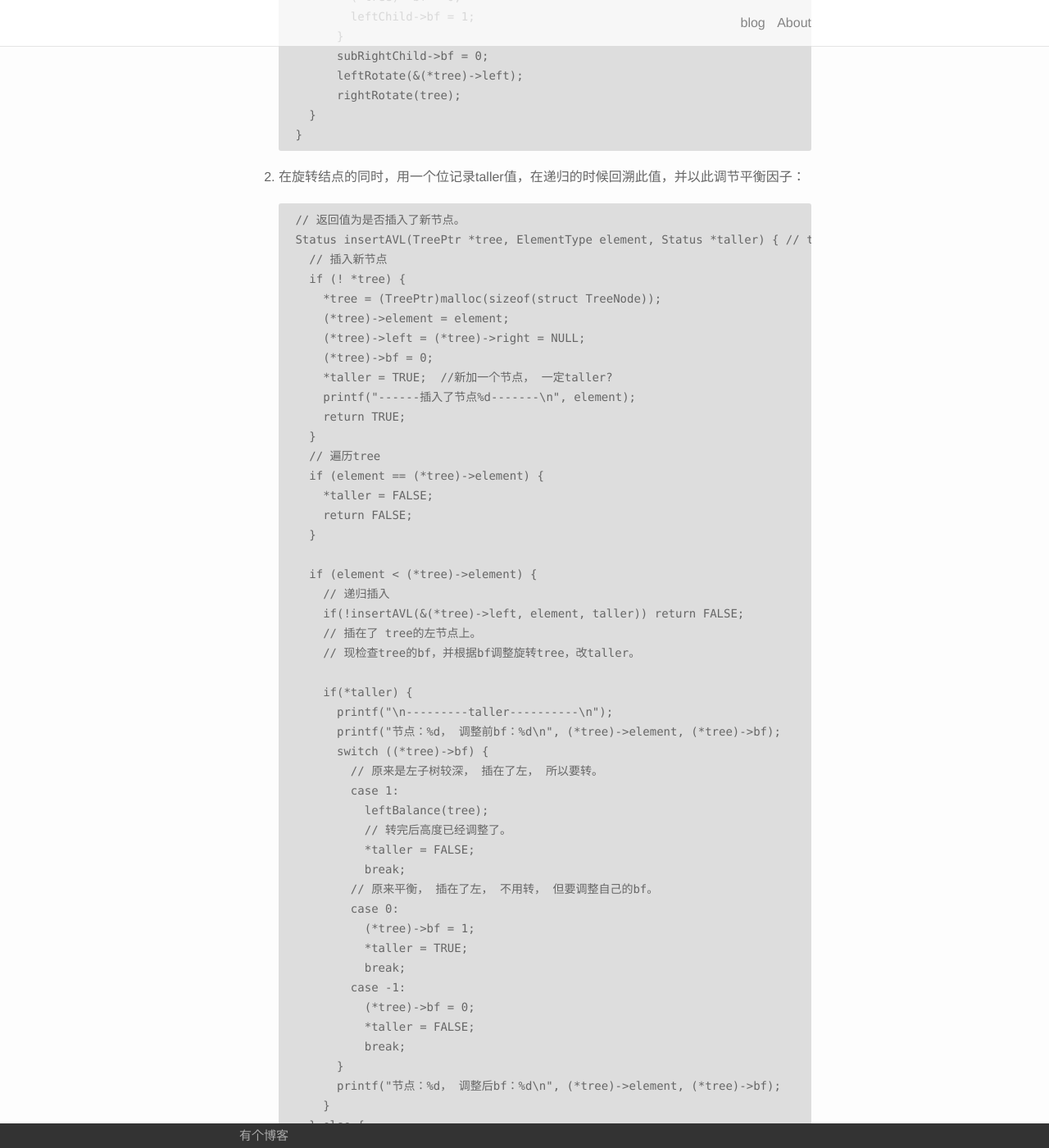
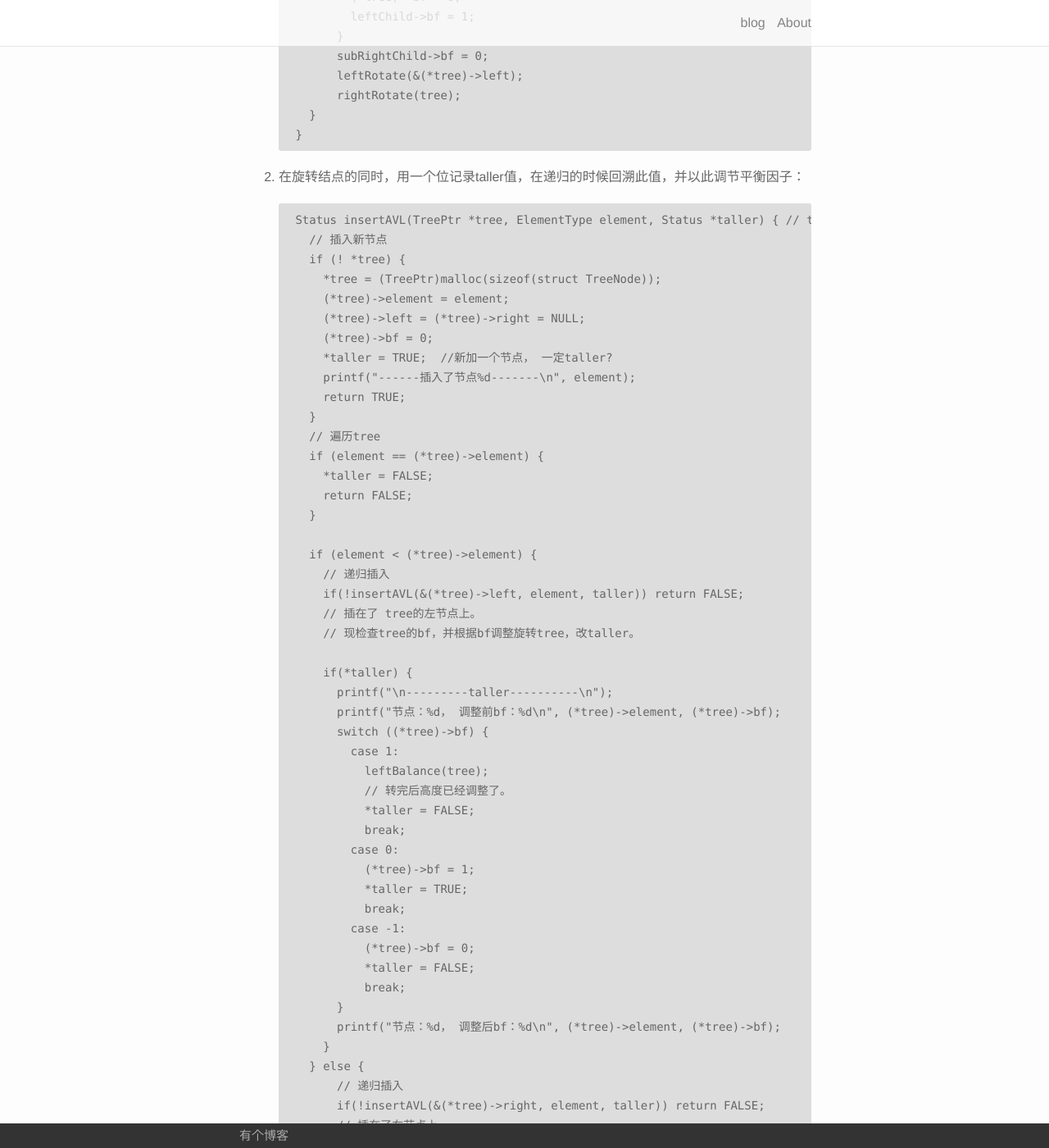
Before and after one commit to afghl/afghl.github.io, a Jekyll site: the page built from _posts/2016-03-27-algorithm-and-data-structure-note.markdown, in a window 1280 px wide and 1400 px high, scrolled down 2370 px. Shown: the whole window at 82% size. Built offline with Jekyll 4.4.1, drawn with Linux system fonts in a browser that asks for light colours; some of the changed text lies outside the part shown.

Commit message:
deleted some comments.

```diff
--- a/_posts/2016-03-27-algorithm-and-data-structure-note.markdown
+++ b/_posts/2016-03-27-algorithm-and-data-structure-note.markdown
@@ -116,7 +116,6 @@ int isomorphic(TreePtr tree1, TreePtr tree2) {
 2. 在旋转结点的同时，用一个位记录taller值，在递归的时候回溯此值，并以此调节平衡因子：
 
    ~~~ C
-    // 返回值为是否插入了新节点。
     Status insertAVL(TreePtr *tree, ElementType element, Status *taller) { // taller的做法是多次传递同一个int变量时， 用指针。
       // 插入新节点
       if (! *tree) {
@@ -144,13 +143,11 @@ int isomorphic(TreePtr tree1, TreePtr tree2) {
           printf("\n---------taller----------\n");
           printf("节点：%d， 调整前bf：%d\n", (*tree)->element, (*tree)->bf);
           switch ((*tree)->bf) {
-            // 原来是左子树较深， 插在了左， 所以要转。
             case 1:
               leftBalance(tree);
               // 转完后高度已经调整了。
               *taller = FALSE;
               break;
-            // 原来平衡， 插在了左， 不用转， 但要调整自己的bf。
             case 0:
               (*tree)->bf = 1;
               *taller = TRUE;
@@ -228,10 +225,9 @@ ElementType deleteMax(MaxHeap h) {
   tmp = h->elements[h->size];
   h->size = h->size - 1;
 
-  // 拿最后一个元素替补当前根节点， 然后与下面的左右儿子比较， 找到该元素合适的位置。
   while(1) {
     h->elements[index] = tmp;
-    // 找到左右两儿子的较大者
+    // 找到左右child的较大者
     if(h->elements[index * 2] > h->elements[index * 2 + 1]) {
       maxChildIndex = index * 2;
     } else {
```
